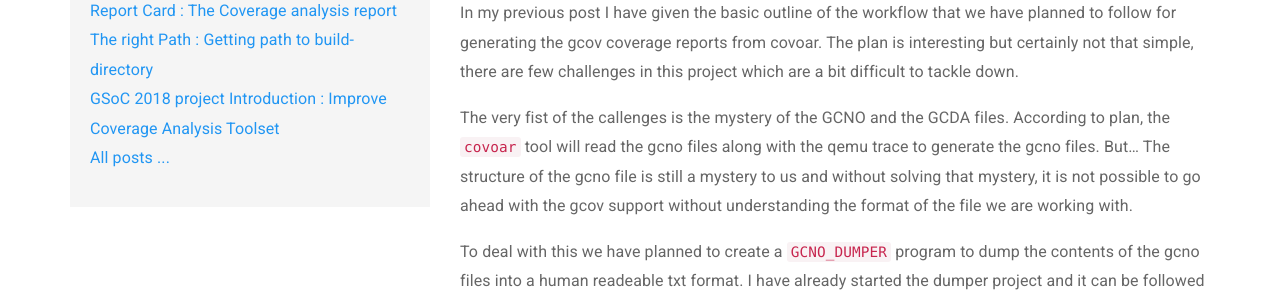
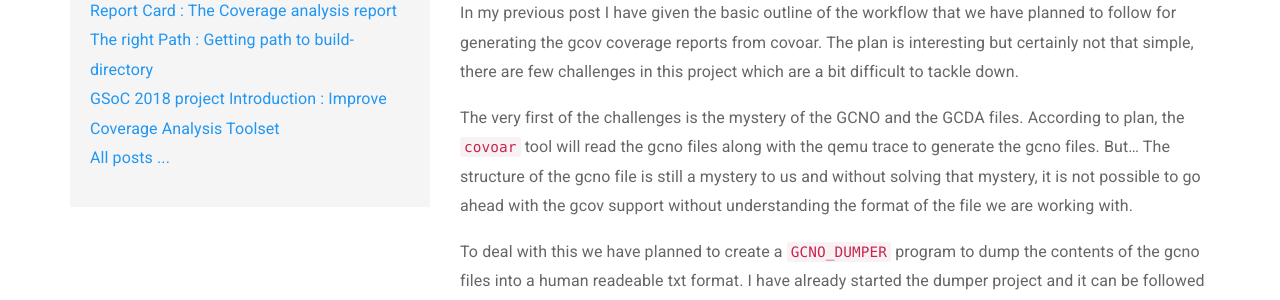
Before and after one commit to thelunatic/rtems_gsoc18, a Jekyll site: the page built from _posts/2018-07-15-gcno-files.md, in a window 1280 px wide and 900 px high. Shown: the part 291-591 px from the top of the window. Built offline with Jekyll 4.4.1, drawn with Linux system fonts in a browser that asks for light colours; nearby versions of some CDN libraries; comment, search, counter and statistics services are not loaded.

Commit message:
gcno-file : typo fix

```diff
--- a/_posts/2018-07-15-gcno-files.md
+++ b/_posts/2018-07-15-gcno-files.md
@@ -11,7 +11,7 @@ planned to follow for generating the gcov coverage reports from covoar. The
 plan is interesting but certainly not that simple, there are few challenges
 in this project which are a bit difficult to tackle down.
 
-The very fist of the callenges is the mystery of the GCNO and the GCDA files.
+The very first of the challenges is the mystery of the GCNO and the GCDA files.
 According to plan, the `covoar` tool will read the gcno files along with the
 qemu trace to generate the gcno files. But... The structure of the gcno file
 is still a mystery to us and without solving that mystery, it is not possible
```
